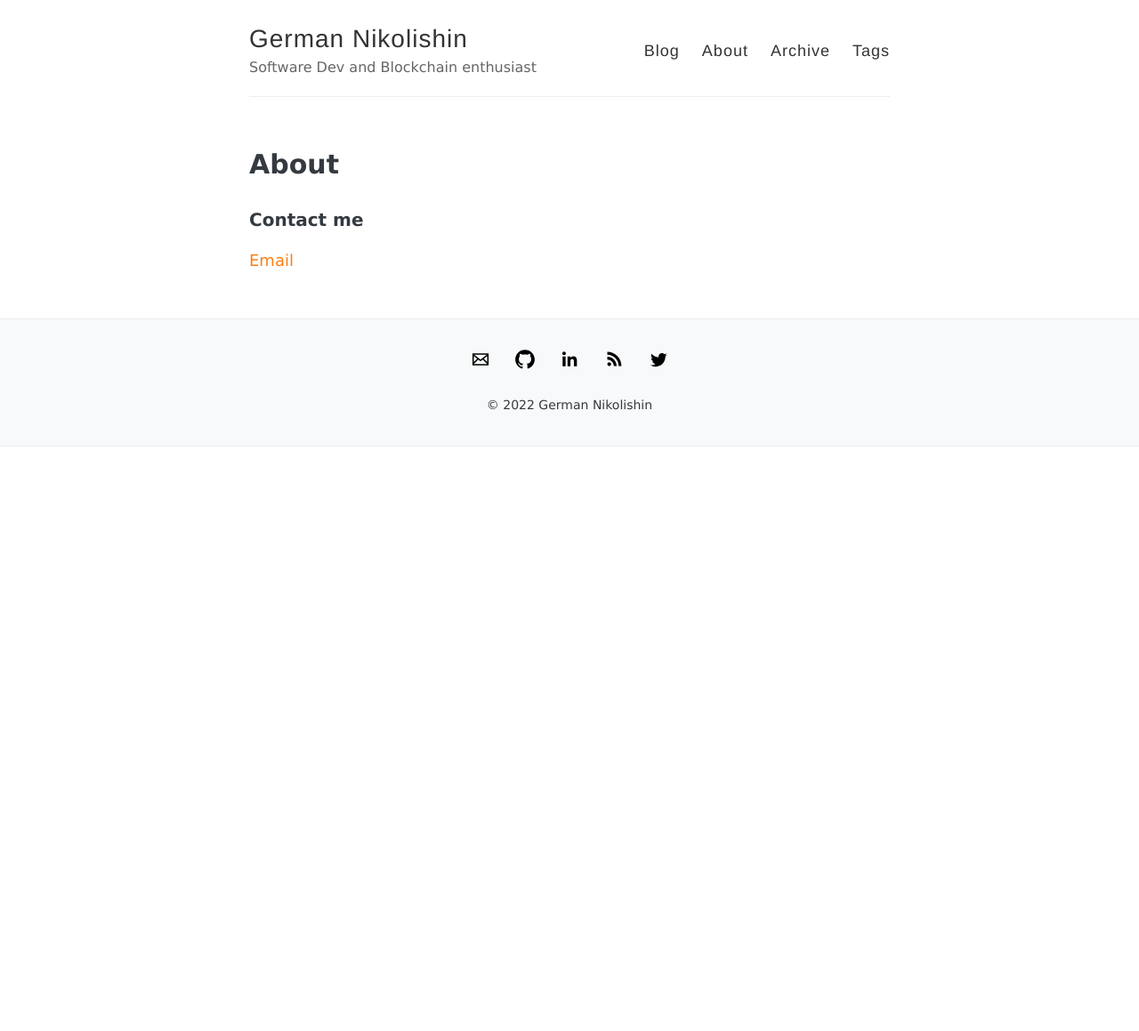
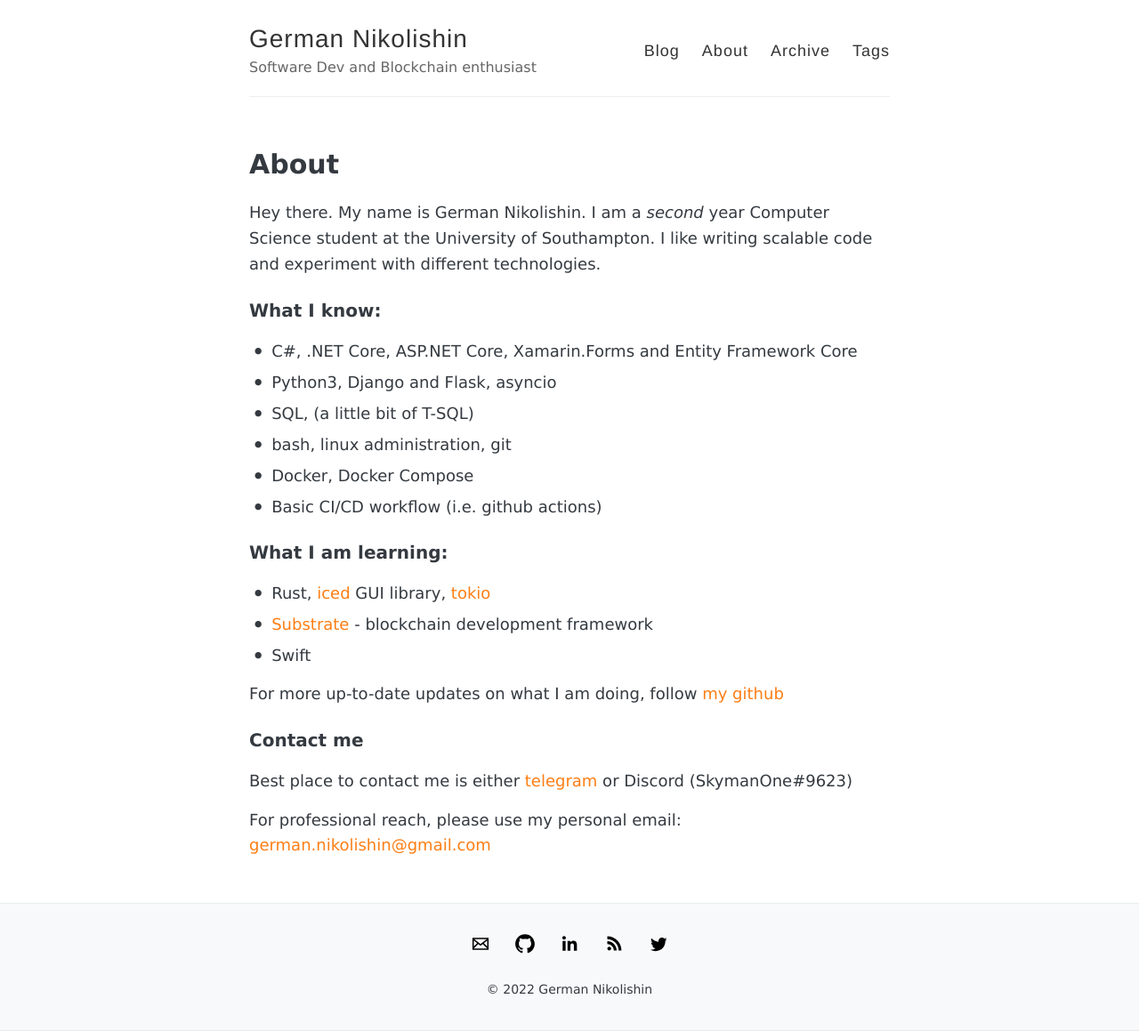
Before and after one commit to SkymanOne/SkymanOne.github.io, a Jekyll site: the page built from about.md, in a window 1280 px wide. Shown: the whole page at 89% size. Built offline with Jekyll 4.4.1, drawn with Linux system fonts in a browser that asks for light colours; before the commit the page ends 900 px from its top, so only the background shows below that.

Commit message:
fixed dates and added about me

```diff
--- a/about.md
+++ b/about.md
@@ -4,7 +4,27 @@ title: About
 permalink: /about/
 ---
 
+Hey there. My name is German Nikolishin. I am a _second_ year Computer Science student at the University of Southampton.
+I like writing scalable code and experiment with different technologies.
+
+### What I know:
+* C#, .NET Core, ASP.NET Core, Xamarin.Forms and Entity Framework Core
+* Python3, Django and Flask, asyncio
+* SQL, (a little bit of T-SQL)
+* bash, linux administration, git
+* Docker, Docker Compose
+* Basic CI/CD workflow (i.e. github actions)
+
+### What I am learning:
+* Rust, [iced](https://iced.rs) GUI library, [tokio](https://tokio.rs)
+* [Substrate](https://substrate.io) - blockchain development framework
+* Swift
+
+For more up-to-date updates on what I am doing, follow [my github](https://github.com/SkymanOne)
 
 ### Contact me
 
-[Email](mailto:german.nikolishin@gmail.com)
+Best place to contact me is either [telegram](https://t.me/SkymanOne) or Discord (SkymanOne#9623)
+
+For professional reach, please use my personal email:
+[german.nikolishin@gmail.com](mailto:german.nikolishin@gmail.com)
--- a/archive/index.html
+++ b/archive/index.html
@@ -28,7 +28,7 @@ permalink: /archive/
       {% endif %}
         {{ post.title }}
       </a>
-      <time>{{ post.date | date: "%Y-%m-%d" }}</time>
+      <time>{{ post.date | date: "%B %-d, %Y" }}</time>
     </li>
   {% endfor %}
 </ul>
--- a/tags/index.html
+++ b/tags/index.html
@@ -35,7 +35,7 @@ permalink: /tags/
             {% endif %}
                 {{ post.title }}
               </a>
-              <time>{{ post.date | date: "%Y-%m-%d" }}</time>
+              <time>{{ post.date | date: "%B %-d, %Y" }}</time>
           </li>
         {% endif %}
       {% endfor %}
```
